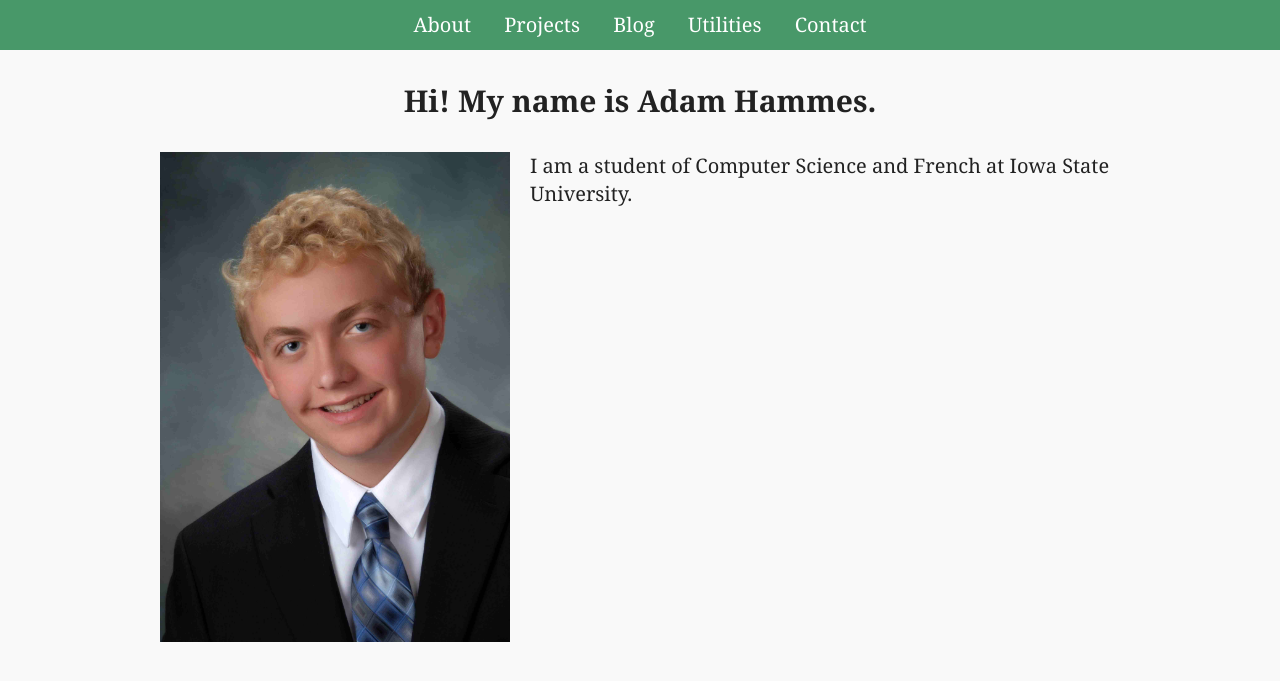
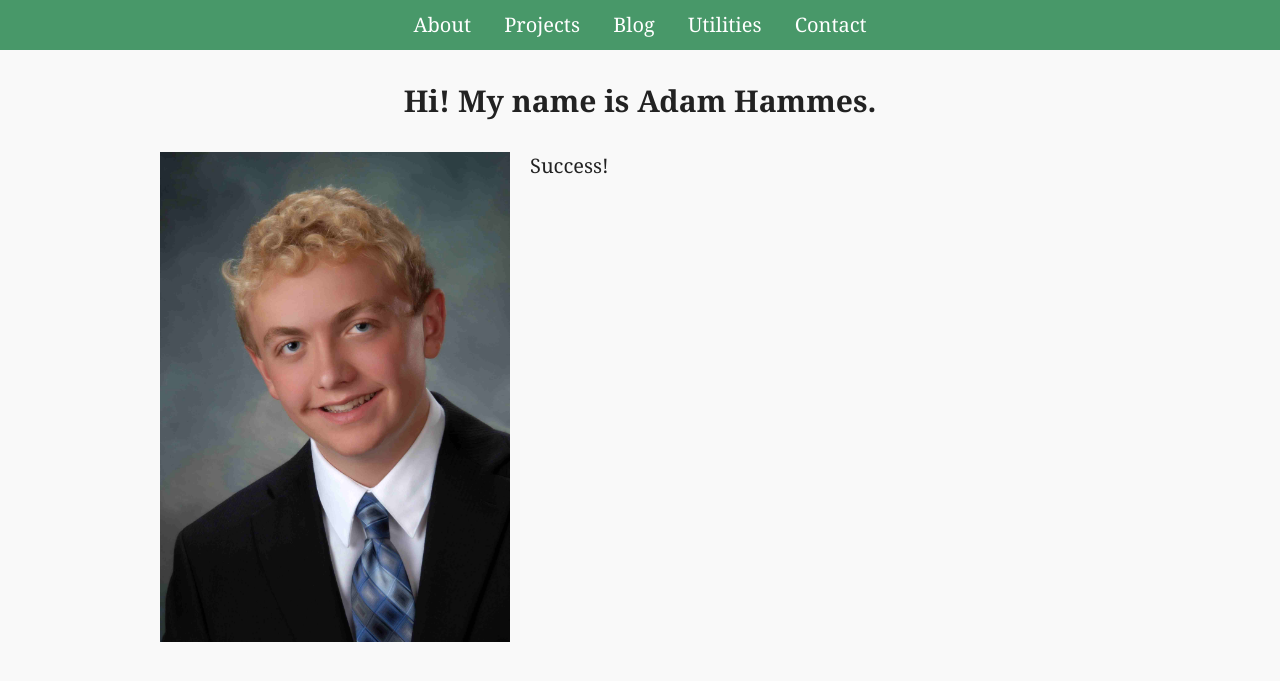
Before and after one commit to adamhammes/old-site, a Jekyll site: the page built from site/index.html, in a window 1280 px wide. Shown: the top 681 px of the page. Built offline with Jekyll 4.4.1, drawn with Linux system fonts in a browser that asks for light colours.

Commit message:
Testing automatic deployment

```diff
--- a/site/index.html
+++ b/site/index.html
@@ -5,6 +5,6 @@ layout: default
 <div id="personal-description">
     <img id="homepic" src="/assets/images/SeniorPicture.jpeg" />
     <p>
-        I am a student of Computer Science and French at Iowa State University.
+    Success!
     </p>
 </div>
```
